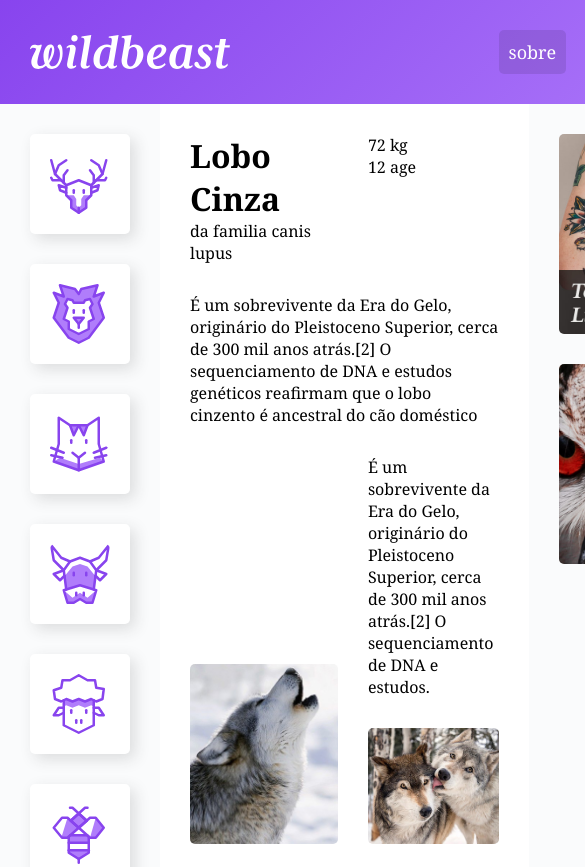
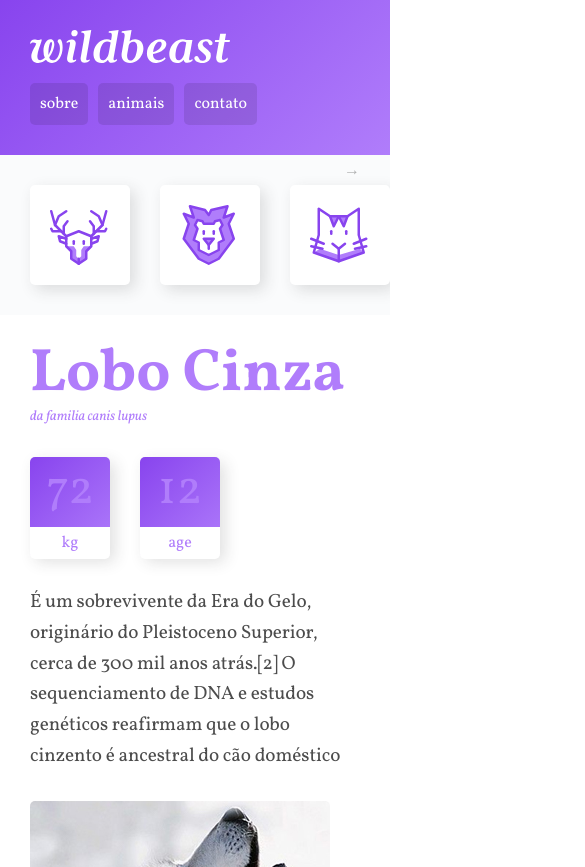
Before and after one commit to miguelsanglard/wildbeast, a plain HTML site: page index.html in a window 390 px wide. Shown: the top 867 px of the page, 585 px wide, since content can reach past the window. Drawn offline with Linux system fonts and the light colour scheme.

Commit message:
projeto finalizado

```diff
--- a/index.html
+++ b/index.html
@@ -52,14 +52,14 @@
       </div>
       <p class="col-wide">É um sobrevivente da Era do Gelo, originário do Pleistoceno Superior, cerca de 300 mil anos atrás.[2] O sequenciamento de DNA e estudos genéticos reafirmam que o lobo cinzento é ancestral do cão doméstico</p>
       <img class="imagem-1" src="img/wolf1.jpg" alt="wolf 1">
-      <p>É um sobrevivente da Era do Gelo, originário do Pleistoceno Superior, cerca de 300 mil anos atrás.[2] O sequenciamento de DNA e estudos.</p>
+      <p class="destaque">É um sobrevivente da Era do Gelo, originário do Pleistoceno Superior, cerca de 300 mil anos atrás.[2] O sequenciamento de DNA e estudos.</p>
       <img class="imagem-2" src="img/wolf2.jpg" alt="wolf 2">
       <p>O peso e tamanho dos lobos variam muito em todo o mundo, tendendo a aumentar proporcionalmente com a latitude, como previsto pela teoria de Christian Bergmann. Em geral, a altura, medida a partir dos ombros, varia de 60 a 95 centímetros.</p>
       <p>O peso varia geograficamente. Em média, os lobos europeus pesam 38,5 kg; os lobos da América do Norte, 36 kg; os lobos indianos e árabes, 25 kg.[7] Embora raros, lobos com mais de 77 kg foram encontrados no Alasca, Canadá,[8] e na antiga União Soviética.</p>
       <blockquote class="citacao col-wide">
         <p>“Há algo no uivar do lobo que tira um homem do aqui e agora e o transporta para uma floresta da mente.”</p>
       </blockquote>
-      <ul>
+      <ul class="atributos">
         <li>Surgiu: 12.00</li>
         <li>Tipo: Mamífero</li>
         <li>Idade Média: 13 anos
--- a/style.css
+++ b/style.css
@@ -7,20 +7,27 @@ blockquote {
   padding: 0px;
   margin: 0px;
 }
+
+body {
+  font-family: "Vollkorn", Georgia, serif;
+}
+
 li {
   list-style: none;
 }
+
 a {
   text-decoration: none;
 }
-body {
-  font-family: "Volkorn", Georgia, "Times New Roman", Times, serif;
-}
+
 img {
+  display: block;
   max-width: 100%;
-  display: block;
   border-radius: 5px;
 }
+
+/* GRID GERAL */
+
 .estrutura {
   display: grid;
   grid-template-columns: minmax(160px, 1fr) 3fr 300px;
@@ -30,6 +37,30 @@ img {
     "footer footer footer";
 }
 
+@media (max-width: 1200px) {
+  .estrutura {
+    grid-template-areas:
+      "header header header"
+      "sidenav content content"
+      "sidenav anuncios anuncios"
+      "footer footer footer";
+  }
+}
+
+@media (max-width: 760px) {
+  .estrutura {
+    grid-template-columns: 100%;
+    grid-template-areas:
+      "header"
+      "sidenav"
+      "content"
+      "anuncios"
+      "footer";
+  }
+}
+
+/*HEADER*/
+
 .header {
   grid-area: header;
   background: linear-gradient(135deg, #8844ee, #b07dfb);
@@ -38,13 +69,16 @@ img {
   grid-template-columns: 1fr auto;
   align-items: center;
 }
+
 .logo {
   max-width: 200px;
 }
+
 .header nav ul {
   display: flex;
   flex-wrap: wrap;
 }
+
 .header nav a {
   display: block;
   padding: 10px;
@@ -52,20 +86,40 @@ img {
   font-size: 1.125em;
   background: rgba(0, 0, 0, 0.1);
   border-radius: 5px;
-  transition: 0.2s;
+  transition: 0.1s;
 }
+
 .header nav a:hover {
   background: rgba(0, 0, 0, 0.5);
 }
+
 .header li + li {
   margin-left: 30px;
 }
+
+@media (max-width: 760px) {
+  .header {
+    grid-template-columns: auto;
+  }
+  .logo {
+    margin-bottom: 20px;
+  }
+  .header nav a {
+    font-size: 1em;
+  }
+  .header li + li {
+    margin-left: 10px;
+  }
+}
+
+/*SIDENAV*/
 
 .sidenav {
   grid-area: sidenav;
   background: #fafbfc;
   padding: 30px;
 }
+
 .sidenav li a {
   display: block;
   min-width: 60px;
@@ -74,13 +128,54 @@ img {
   background: white;
   padding: 20px;
   border-radius: 5px;
+  box-shadow: 5px 5px 15px 0px rgba(44, 44, 44, 0.15);
+  transition: 0.1s ease-out;
+}
 
-  box-shadow: 5px 5px 15px 0px rgba(44, 44, 44, 0.15);
-  transition: 0.1s ease-in-out;
-}
 .sidenav li a:hover {
   background: #b07dfb;
 }
+
+@keyframes seta {
+  from {
+    right: 30px;
+  }
+  to {
+    right: 20px;
+  }
+}
+
+@media (max-width: 760px) {
+  .sidenav {
+    position: relative;
+    overflow-x: auto;
+    -webkit-overflow-scrolling: touch;
+    -ms-overflow-style: -ms-autohiding-scrollbar;
+  }
+  .sidenav::after {
+    content: "→";
+    position: absolute;
+    top: 5px;
+    right: 30px;
+    color: rgba(0, 0, 0, 0.3);
+    animation: seta 0.5s ease-in 0s infinite alternate;
+  }
+  .sidenav ul {
+    display: flex;
+  }
+  .sidenav li {
+    flex: 1 0 60px;
+  }
+  .sidenav {
+    padding: 0 30px;
+  }
+  .sidenav li a {
+    margin: 30px 30px 30px 0;
+  }
+}
+
+/*CONTENT*/
+
 .content {
   grid-area: content;
   max-width: 900px;
@@ -90,16 +185,131 @@ img {
   grid-template-columns: 1fr 1fr;
   gap: 30px;
 }
+@media (max-width: 600px) {
+  .content {
+    grid-template-columns: auto;
+  }
+}
+
 .col-wide {
   grid-column: 1 / -1;
 }
+
 .imagem-1 {
   grid-row: span 2;
   align-self: end;
 }
-.imagem-2 {
+
+.item-2 {
   align-self: end;
 }
+
+/*ESTILOS CONTENT*/
+
+p {
+  font-size: 1.2em;
+  line-height: 1.6;
+  letter-spacing: -0.005em;
+  color: rgba(0, 0, 0, 0.7);
+}
+
+.informacoes p + p {
+  margin-top: 30px;
+}
+
+/*TITULO*/
+
+.titulo {
+  color: #b07dfb;
+}
+
+.titulo h1 {
+  font-size: 3.75em;
+  line-height: 1;
+  font-weight: 700;
+}
+
+.titulo span {
+  font-size: 0.875em;
+  font-style: italic;
+}
+
+/*CARACTERISTICAS*/
+
+.caracteristicas {
+  display: flex;
+  align-items: flex-start;
+}
+
+.caracteristicas > div {
+  width: 80px;
+  text-align: center;
+  background: linear-gradient(135deg, #8844ee, #b07dfb);
+  border-radius: 5px;
+  box-shadow: 5px 5px 15px 0px rgba(44, 44, 44, 0.15);
+  position: relative;
+}
+
+.caracteristicas > div:first-child {
+  margin-right: 30px;
+}
+
+.caracteristicas span {
+  display: block;
+  color: #b07dfb;
+}
+
+.numero {
+  font-size: 3em;
+  line-height: 1;
+  margin: 10px auto;
+}
+
+.rotulo {
+  background: white;
+  border-radius: 0 0 5px 5px;
+  padding: 5px 0;
+  position: relative;
+  top: 2px;
+}
+
+.destaque {
+  font-size: 0.875em;
+  color: #b07dfb;
+  max-width: 16em;
+}
+
+.citacao,
+.atributos {
+  align-self: start;
+  padding: 30px;
+  border-radius: 5px;
+  box-shadow: 5px 5px 15px 0px rgba(44, 44, 44, 0.15);
+  background: linear-gradient(135deg, #8844ee, #b07dfb);
+}
+
+.citacao p {
+  font-size: 1.5em;
+  font-style: italic;
+  text-align: center;
+  color: white;
+  max-width: 500px;
+  margin: 0 auto;
+}
+
+.atributos li {
+  color: white;
+  font-family: Courier, monospace;
+  font-size: 1.125em;
+  padding: 15px;
+}
+
+.atributos li + li {
+  border-top: 2px solid #b07dfb;
+}
+
+/*ANUNCIOS*/
+
 .anuncios {
   grid-area: anuncios;
   background: #fafbfc;
@@ -107,11 +317,16 @@ img {
   align-content: start;
   padding: 30px;
   gap: 30px;
+  grid-template-columns: repeat(auto-fit, minmax(150px, 1fr));
 }
+
+/*FOOTER*/
+
 .footer {
   grid-area: footer;
   background: linear-gradient(135deg, #8844ee, #b07dfb);
 }
+
 .footer p {
   color: white;
   text-align: center;
```
